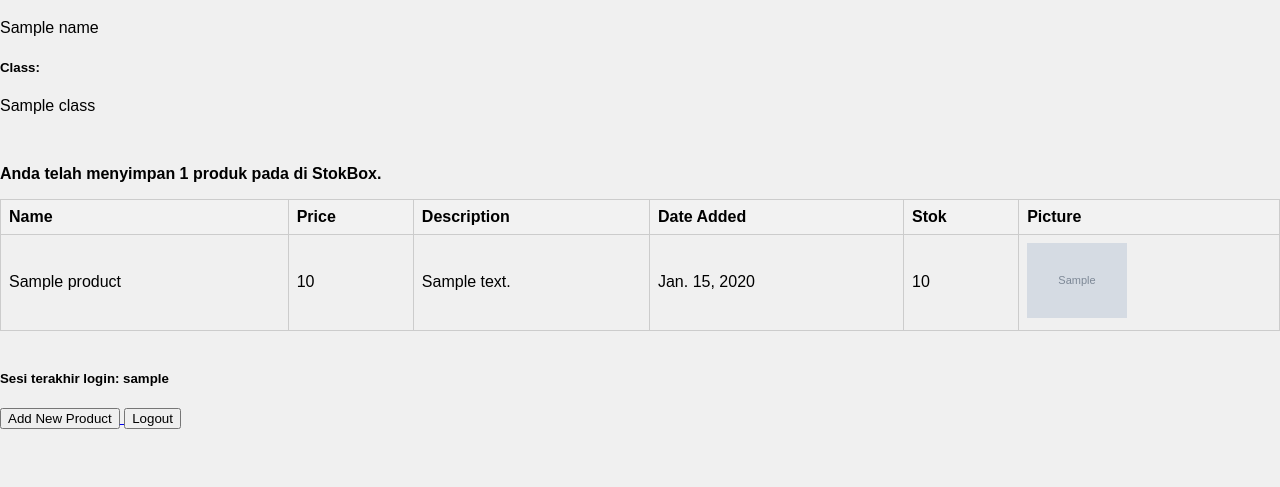
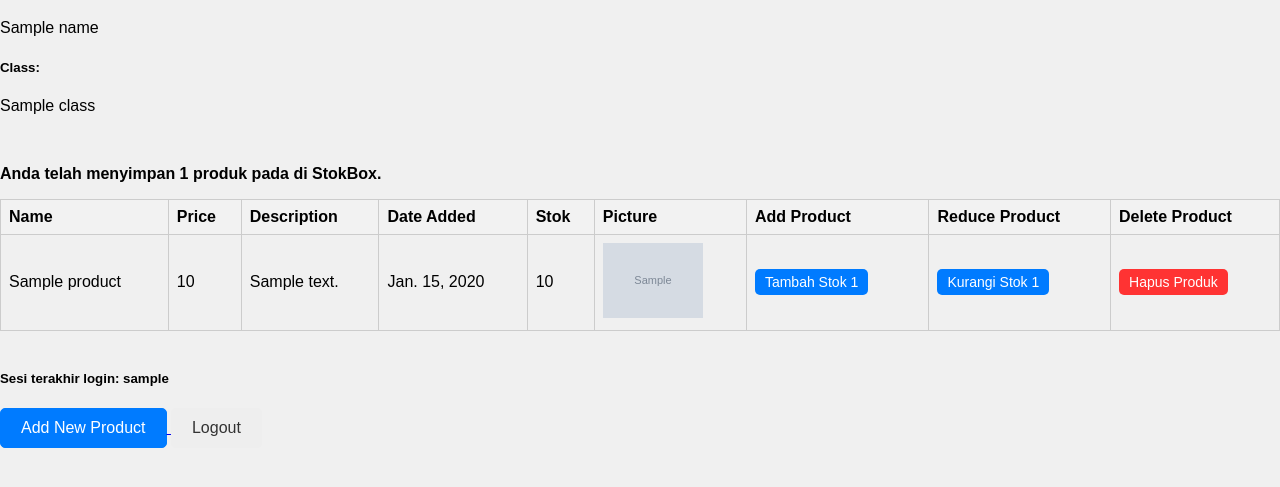
Before and after one commit to clarista/Stokbox, a Django app: template main/templates/main.html in a window 1280 px wide. Shown: the part 239-726 px from the top of the page. Run offline with Django 4.2, Linux system fonts and the light colour scheme; tables that the repository leaves empty hold one stand-in row (values such as "Sample post"); the template is opened without the code that fills it: values that come from a table or form of the project are taken from there, most other values are stand-ins (such as "Sample title", 1, 10 or a date in 2020); grey boxes marked "Sample" are stand-in pictures.

Commit message:
tugas 4 selesai

```diff
--- a/main/templates/main.html
+++ b/main/templates/main.html
@@ -68,6 +68,9 @@
             <th>Date Added</th>
             <th>Stok</th>
             <th>Picture</th>
+            <th>Add Product</th>
+            <th>Reduce Product</th>
+            <th>Delete Product</th>
         </tr>
 
         {% for product in products %}
@@ -78,6 +81,37 @@
                 <td>{{product.date_added}}</td>
                 <td>{{product.amount}}</td>
                 <td><img src = "{{product.picture}}" width=100></td>
+                <td>
+                    <!-- Buttons for actions -->
+                    <form method="post" action="{% url 'main:show_main' %}">
+                        {% csrf_token %}
+                        <input type="hidden" name="action" value="add_stock">
+                        <input type="hidden" name="product_id" value="{{ product.id }}">
+                        <button type="submit" style="margin-right: 10px; background-color: #007bff; color: #fff; padding: 5px 10px; border: none; border-radius: 5px; font-size: 14px; cursor: pointer;">
+                            Tambah Stok 1
+                        </button>
+                    </form>
+                </td>
+                <td>
+                    <form method="post" action="{% url 'main:show_main' %}">
+                        {% csrf_token %}
+                        <input type="hidden" name="action" value="reduce_stock">
+                        <input type="hidden" name="product_id" value="{{ product.id }}">
+                        <button type="submit" style="margin-right: 10px; background-color: #007bff; color: #fff; padding: 5px 10px; border: none; border-radius: 5px; font-size: 14px; cursor: pointer;">
+                            Kurangi Stok 1
+                        </button>
+                    </form>
+                </td>
+                <td>
+                    <form method="post" action="{% url 'main:show_main' %}">
+                        {% csrf_token %}
+                        <input type="hidden" name="action" value="delete_product">
+                        <input type="hidden" name="product_id" value="{{ product.id }}">
+                        <button type="submit" style="background-color: #ff3333; color: #fff; padding: 5px 10px; border: none; border-radius: 5px; font-size: 14px; cursor: pointer;">
+                            Hapus Produk
+                        </button>
+                    </form>
+                </td>
             </tr>
         {% endfor %}
     </table>
@@ -87,16 +121,18 @@
     <h5>Sesi terakhir login: {{ last_login }}</h5>
 
     <a href="{% url 'main:create_product' %}">
-        <button>
+        <button style="background-color: #007bff; color: #fff; padding: 10px 20px; border: 1px solid #007bff; border-radius: 5px; font-size: 16px; cursor: pointer;">
             Add New Product
         </button>
     </a>
 
     <a href="{% url 'main:logout' %}">
-        <button>
+        <button style="background-color: #eee; color: #333; padding: 10px 20px; border: 1px solid #eee; border-radius: 5px; font-size: 16px; cursor: pointer;">
             Logout
         </button>
     </a>
 
+
+
 </body>
 {% endblock content %}
--- a/main/urls.py
+++ b/main/urls.py
@@ -16,5 +16,5 @@ urlpatterns = [
     path('json/<int:id>/', show_json_by_id, name='show_json_by_id'),
     path('register/', register, name='register'),
     path('login/', login_user, name='login'),
-    path('logout/', logout_user, name='logout')
+    path('logout/', logout_user, name='logout'),
 ]
```
Also changed, not shown: main/views.py (+18 -11 lines).
